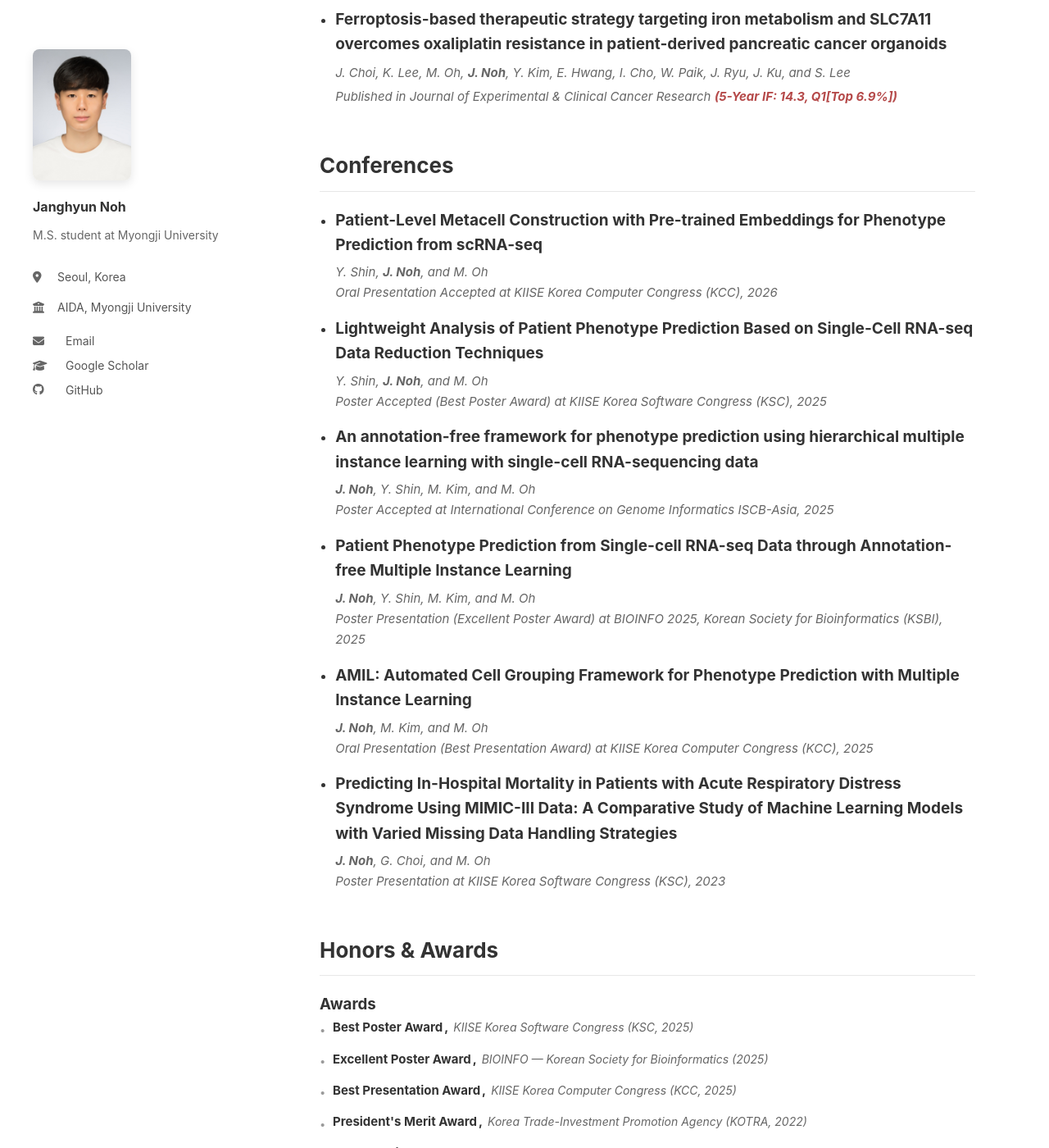
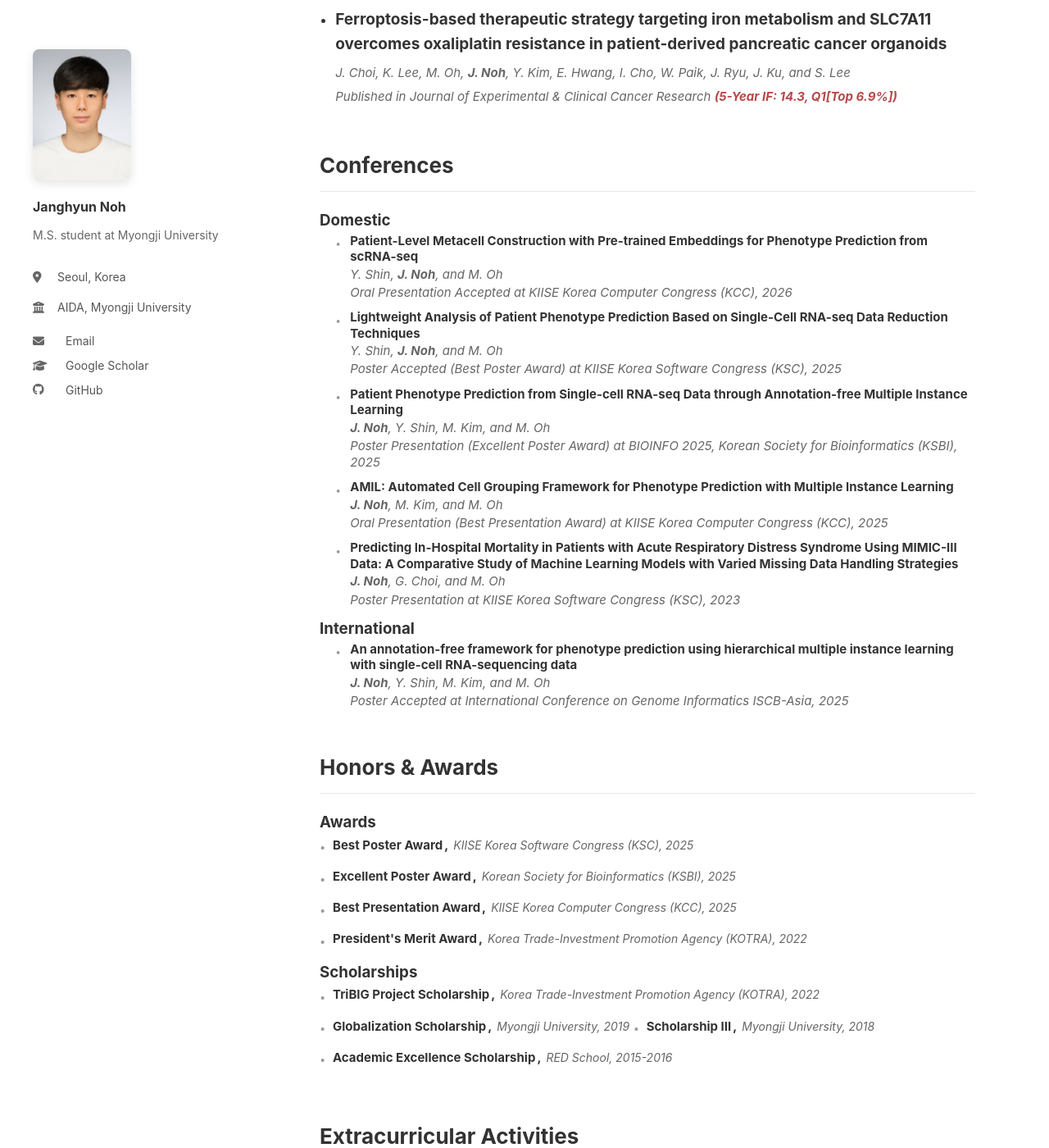
Before and after one commit to janghyunnoh/janghyunnoh.github.io, a Jekyll site: the page built from index.md, in a window 1280 px wide and 1400 px high, scrolled down 876 px. Shown: the whole window at 82% size. Built offline with Jekyll 4.4.1, drawn with Linux system fonts in a browser that asks for light colours; some of the changed text lies outside the part shown.

Commit message:
Reflect latest conference and honors layout updates

```diff
--- a/assets/css/profile.css
+++ b/assets/css/profile.css
@@ -168,23 +168,42 @@ body {
     margin-bottom: 0;
 }
 
-.main-content .conference-list > li,
-.main-content .conference-list > div {
-    margin-bottom: 16px;
+.main-content .conference-list > li {
+    margin-bottom: 10px;
+    padding-left: 18px;
+    position: relative;
+    list-style: none;
+}
+
+.main-content .conference-list > li::before {
+    content: "•";
+    position: absolute;
+    left: 0;
+    top: 0.3em;
+    color: #999;
+    font-size: 12px;
+}
+
+.main-content .conference-list strong {
+    font-weight: 700;
+    font-size: 15px;
+    color: #333;
+    display: block;
+    margin-bottom: 2px;
+    line-height: 1.3;
 }
 
 .main-content .conference-list .entry-authors,
 .main-content .conference-list .entry-venue {
+    display: block;
     margin: 0;
-}
-
-.main-content .conference-list .entry-authors {
     font-size: 14px;
-    margin-top: 4px;
+    color: #666;
+    line-height: 1.35;
 }
 
 .main-content .conference-list .entry-venue {
-    font-size: 14px;
+    font-style: italic;
     margin-top: 2px;
 }
 
--- a/index.md
+++ b/index.md
@@ -26,7 +26,9 @@ I'm Janghyun Noh, an M.S. student in Department of Artificial Intelligence at My
 
 ## Conferences
 
-<ul class="conference-list">
+### Domestic
+
+<ul class="conference-list domestic">
   <li>
     <strong>Patient-Level Metacell Construction with Pre-trained Embeddings for Phenotype Prediction from scRNA-seq</strong>
     <span class="entry-authors"><em>Y. Shin, <span class="author-name">J. Noh</span>, and M. Oh</em></span>
@@ -37,17 +39,12 @@ I'm Janghyun Noh, an M.S. student in Department of Artificial Intelligence at My
     <span class="entry-authors"><em>Y. Shin, <span class="author-name">J. Noh</span>, and M. Oh</em></span>
     <span class="entry-venue"><em>Poster Accepted (Best Poster Award) at KIISE Korea Software Congress (KSC), 2025</em></span>
   </li>
-  <li>
-    <strong>An annotation-free framework for phenotype prediction using hierarchical multiple instance learning with single-cell RNA-sequencing data</strong>
-    <span class="entry-authors"><em><span class="author-name">J. Noh</span>, Y. Shin, M. Kim, and M. Oh</em></span>
-    <span class="entry-venue"><em>Poster Accepted at International Conference on Genome Informatics ISCB-Asia, 2025</em></span>
-  </li>
-  <li>
+    <li>
     <strong>Patient Phenotype Prediction from Single-cell RNA-seq Data through Annotation-free Multiple Instance Learning</strong>
     <span class="entry-authors"><em><span class="author-name">J. Noh</span>, Y. Shin, M. Kim, and M. Oh</em></span>
     <span class="entry-venue"><em>Poster Presentation (Excellent Poster Award) at BIOINFO 2025, Korean Society for Bioinformatics (KSBI), 2025</em></span>
   </li>
-  <li>
+    <li>
     <strong>AMIL: Automated Cell Grouping Framework for Phenotype Prediction with Multiple Instance Learning</strong>
     <span class="entry-authors"><em><span class="author-name">J. Noh</span>, M. Kim, and M. Oh</em></span>
     <span class="entry-venue"><em>Oral Presentation (Best Presentation Award) at KIISE Korea Computer Congress (KCC), 2025</em></span>
@@ -59,6 +56,16 @@ I'm Janghyun Noh, an M.S. student in Department of Artificial Intelligence at My
   </li>
 </ul>
 
+### International
+
+<ul class="conference-list international">
+  <li>
+    <strong>An annotation-free framework for phenotype prediction using hierarchical multiple instance learning with single-cell RNA-sequencing data</strong>
+    <span class="entry-authors"><em><span class="author-name">J. Noh</span>, Y. Shin, M. Kim, and M. Oh</em></span>
+    <span class="entry-venue"><em>Poster Accepted at International Conference on Genome Informatics ISCB-Asia, 2025</em></span>
+  </li>
+</ul>
+
 ## Honors & Awards
 
 ### Awards
@@ -66,19 +73,19 @@ I'm Janghyun Noh, an M.S. student in Department of Artificial Intelligence at My
 <div class="honors-list">
   <div class="entry">
     <span class="entry-title">Best Poster Award</span>
-    <span class="entry-venue">KIISE Korea Software Congress (KSC, 2025)</span>
+    <span class="entry-venue">KIISE Korea Software Congress (KSC), 2025</span>
   </div>
   <div class="entry">
     <span class="entry-title">Excellent Poster Award</span>
-    <span class="entry-venue">BIOINFO — Korean Society for Bioinformatics (2025)</span>
+    <span class="entry-venue">Korean Society for Bioinformatics (KSBI), 2025</span>
   </div>
   <div class="entry">
     <span class="entry-title">Best Presentation Award</span>
-    <span class="entry-venue">KIISE Korea Computer Congress (KCC, 2025)</span>
+    <span class="entry-venue">KIISE Korea Computer Congress (KCC), 2025</span>
   </div>
   <div class="entry">
     <span class="entry-title">President's Merit Award</span>
-    <span class="entry-venue">Korea Trade-Investment Promotion Agency (KOTRA, 2022)</span>
+    <span class="entry-venue">Korea Trade-Investment Promotion Agency (KOTRA), 2022</span>
   </div>
 </div>
 
@@ -87,19 +94,19 @@ I'm Janghyun Noh, an M.S. student in Department of Artificial Intelligence at My
 <div class="honors-list">
   <div class="entry">
     <span class="entry-title">TriBIG Project Scholarship</span>
-    <span class="entry-venue">Korea Trade-Investment Promotion Agency (KOTRA, 2022)</span>
+    <span class="entry-venue">Korea Trade-Investment Promotion Agency (KOTRA), 2022</span>
   </div>
   <div class="entry">
     <span class="entry-title">Globalization Scholarship</span>
-    <span class="entry-venue">Myongji University (2019)</span>
+    <span class="entry-venue">Myongji University, 2019</span>
   </div>
   <div class="entry">
     <span class="entry-title">Scholarship III</span>
-    <span class="entry-venue">Myongji University (2018)</span>
+    <span class="entry-venue">Myongji University, 2018</span>
   </div>
   <div class="entry">
     <span class="entry-title">Academic Excellence Scholarship</span>
-    <span class="entry-venue">RED School (2015-2016)</span>
+    <span class="entry-venue">RED School, 2015-2016</span>
   </div>
 </div>
 
@@ -111,15 +118,15 @@ I'm Janghyun Noh, an M.S. student in Department of Artificial Intelligence at My
 <div class="honors-list">
   <div class="entry">
     <span class="entry-title">Google Developer Student Clubs</span>
-    <span class="entry-venue">Myongji University (AI Team Member, 2022–2023)</span>
+    <span class="entry-venue">Myongji University, AI Team Member, Oct. 2022‑Dec. 2023</span>
   </div>
   <div class="entry">
     <span class="entry-title">Big Leader AI Academy</span>
-    <span class="entry-venue">(Project Member, Jul. 2022–Oct. 2022)</span>
+    <span class="entry-venue">KDATA, Project Member, Jul. 2022–Oct. 2022</span>
   </div>
   <div class="entry">
     <span class="entry-title">Data Youth Campus</span>
-    <span class="entry-venue">Dongguk University (Participant, Jul. 2022–Aug. 2022)</span>
+    <span class="entry-venue">Dongguk University, Participant, Jul. 2022–Aug. 2022</span>
   </div>
 </div>
 
@@ -129,11 +136,11 @@ I'm Janghyun Noh, an M.S. student in Department of Artificial Intelligence at My
 <div class="honors-list">
   <div class="entry">
     <span class="entry-title">Medical Mission Trip to the Philippines</span>
-    <span class="entry-venue">GMMA (Volunteer, Jan. 2024)</span>
+    <span class="entry-venue">Global Medical Missions Alliance (GMMA), Volunteer, Jan. 2024</span>
   </div>
   <div class="entry">
     <span class="entry-title">International Work Camp in Iceland</span>
-    <span class="entry-venue">(Volunteer, Dec. 2019–Jan. 2020)</span>
+    <span class="entry-venue">Volunteer, Dec. 2019–Jan. 2020</span>
   </div>
   <div class="entry">
     <span class="entry-title">Mission Trip to Vietnam</span>
```
